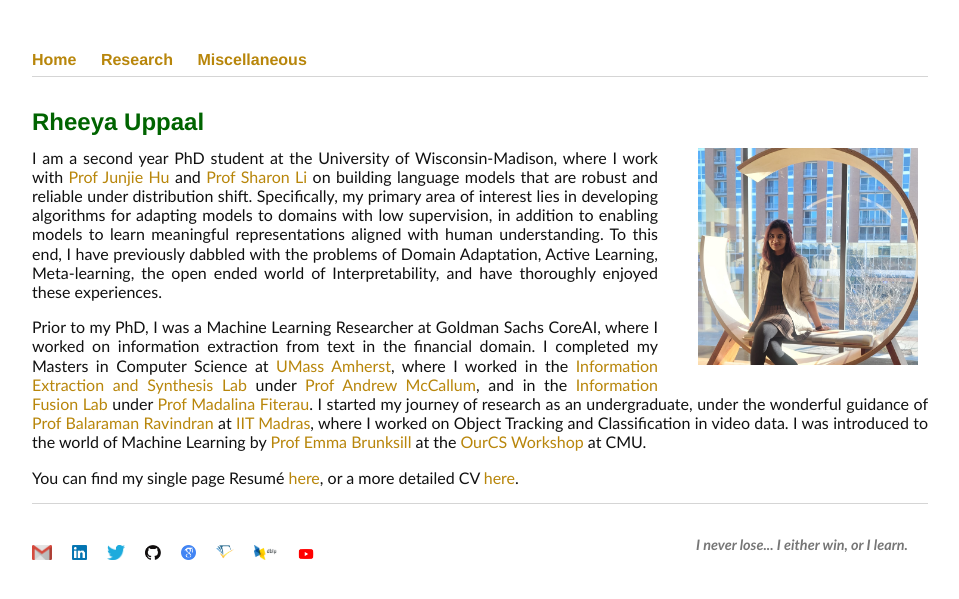
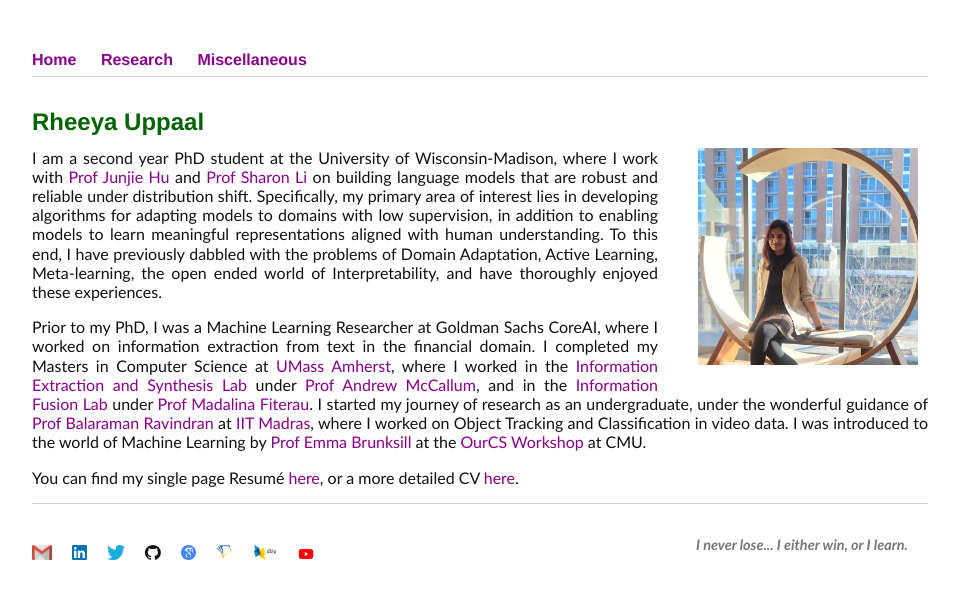
Before and after one commit to Uppaal/Uppaal.github.io, a Jekyll site: the page built from index.html, in a window 1280 px wide. Shown: the top 599 px of the page, without its empty margins (160-1119 px from the left). Built offline with Jekyll 4.4.1, drawn with Linux system fonts in a browser that asks for light colours.

Commit message:
Update main.css

```diff
--- a/css/main.css
+++ b/css/main.css
@@ -9,7 +9,7 @@
 :root {
     --main-bg-color: #FFFFFF; /*white*/
     --heading-color: #006400;
-    --link-color: #B8860B;
+    --link-color: #8B008B;
     --font-color: #111;  /*111 is darkest black and 999 is lightest*/
     --footer-font-color:#777
 }
```
